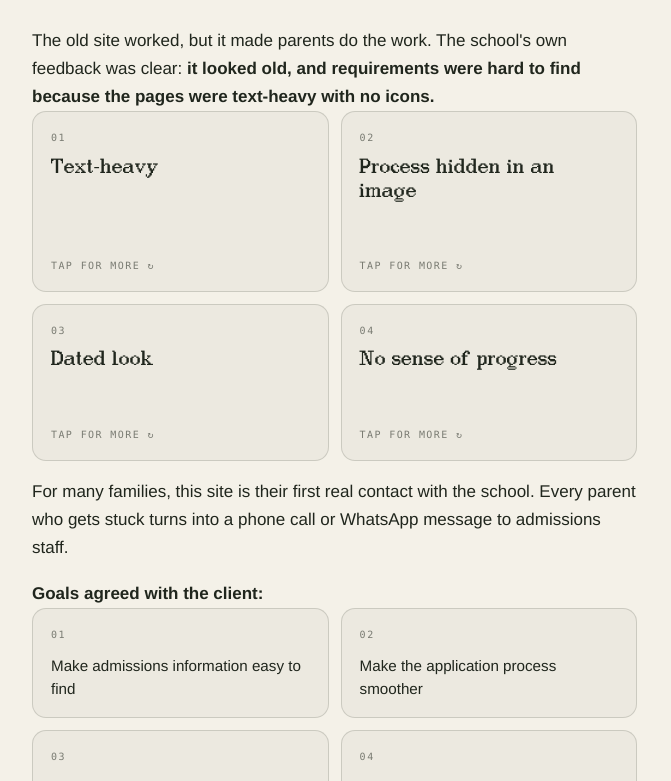
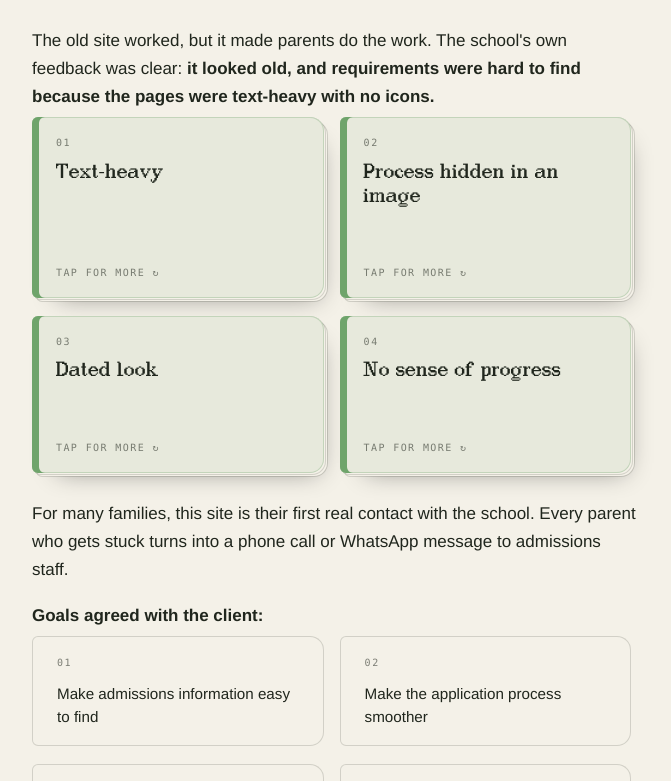
Before and after one commit to sumayyats/sumayya-portfolio, a Next.js app: page /case/asta in a window 1280 px wide. Shown: the part 1999-2780 px from the top of the page, without its empty margins (286-957 px from the left). Built offline with nearby package versions, Linux system fonts and the light colour scheme.

Commit message:
Flip cards: book covers that lift on hover and open on the spine
Co-Authored-By: Claude Opus 5.5 <noreply@anthropic.com>

```diff
--- a/src/app/globals.css
+++ b/src/app/globals.css
@@ -290,18 +290,22 @@ body {
   }
 }
 
-/* ── Flip cards: lists in the scroll view ────────────────────────────── */
+/* ── Flip cards: lists in the scroll view ────────────────────────────────
+   Each card is a small book: the front is a cover (spine strip on the left,
+   page-stack edge on the right) that lifts on hover like the books on the
+   shelf, and opens on its spine hinge to show the page underneath. */
 .prose-body .flip-grid {
   display: grid;
   grid-template-columns: repeat(auto-fill, minmax(min(100%, 15.5rem), 1fr));
-  gap: 12px;
+  gap: 18px 16px;
   margin: 0;
-  padding: 0;
+  padding: 6px 6px 10px 0;
   list-style: none;
 }
 .prose-body .flip-grid > li { margin: 0; padding: 0; }
 .prose-body .flip-grid > li::marker { content: none; }
 .flip-card {
+  position: relative;
   display: block;
   width: 100%;
   height: 100%;
@@ -311,37 +315,69 @@ body {
   font: inherit;
   color: inherit;
   text-align: left;
-  perspective: 1000px;
   cursor: pointer;
-  border-radius: 14px;
+  perspective: 1400px;
+  transition: transform 0.2s ease-out; /* the shelf's hover lift */
 }
-.flip-card:focus-visible { outline: 2px solid var(--accent); outline-offset: 3px; }
+.flip-card:not(.is-static):hover,
+.flip-card:not(.is-static):focus-visible { transform: translateY(-8px); }
+.flip-card:focus-visible { outline: 2px solid var(--accent); outline-offset: 4px; border-radius: 6px 14px 14px 6px; }
+/* grounding shadow, as under a lifted book */
+.flip-card::after {
+  content: "";
+  position: absolute;
+  left: 8%;
+  right: 8%;
+  bottom: -14px;
+  height: 16px;
+  border-radius: 50%;
+  background: rgba(0, 0, 0, 0.55);
+  filter: blur(12px);
+  opacity: 0;
+  transition: opacity 0.2s ease-out;
+  pointer-events: none;
+  z-index: -1;
+}
+.flip-card:not(.is-static):hover::after,
+.flip-card:not(.is-static):focus-visible::after { opacity: 0.55; }
 .flip-inner {
+  position: relative;
   display: grid;
   height: 100%;
-  transition: transform 0.6s cubic-bezier(0.2, 0.7, 0.2, 1);
   transform-style: preserve-3d;
 }
-.flip-card.is-flipped .flip-inner { transform: rotateY(180deg); }
 .flip-face {
   grid-area: 1 / 1; /* both faces share the cell: the card takes the taller one */
   display: flex;
   flex-direction: column;
   gap: 10px;
   min-height: 9.5rem;
-  padding: 18px 18px 16px;
-  border-radius: 14px;
+  padding: 18px 18px 16px 24px;
+  border-radius: 6px 14px 14px 6px;
+}
+/* the page underneath */
+.flip-back {
+  background: var(--paper);
   border: 1px solid var(--edge);
-  background: color-mix(in srgb, var(--ink) 4%, var(--paper));
+}
+/* the cover: spine strip, page-stack edge, drop shadow to the right */
+.flip-front {
+  z-index: 1;
+  background: color-mix(in srgb, var(--accent) 10%, var(--paper));
+  box-shadow:
+    inset 7px 0 0 var(--accent),
+    inset 0 0 0 1px color-mix(in srgb, var(--accent) 30%, transparent),
+    2px 2px 0 -1px var(--paper),
+    2px 2px 0 0 var(--edge),
+    4px 4px 0 -1px var(--paper),
+    4px 4px 0 0 var(--edge),
+    10px 14px 24px -16px rgba(0, 0, 0, 0.45);
+  transform-origin: 0 50%; /* hinged on the spine */
   backface-visibility: hidden;
   -webkit-backface-visibility: hidden;
+  transition: transform 0.75s cubic-bezier(0.2, 0.8, 0.2, 1); /* the shelf's spring, eased */
 }
-.flip-back {
-  transform: rotateY(180deg);
-  background: color-mix(in srgb, var(--accent) 12%, var(--paper));
-  border-color: color-mix(in srgb, var(--accent) 35%, transparent);
-}
-.flip-card:hover .flip-front { border-color: color-mix(in srgb, var(--ink) 30%, transparent); }
+.flip-card.is-flipped .flip-front { transform: rotateY(-180deg); }
 .flip-num { font-family: ui-monospace, "SF Mono", Menlo, monospace; font-size: 10px; letter-spacing: 0.16em; color: var(--ink-soft); }
 .flip-lead {
   flex: 1;
@@ -359,12 +395,11 @@ body {
   color: var(--ink-soft);
 }
 .flip-back-text { margin: 0; font-size: calc(0.95rem * var(--reading-scale)); line-height: 1.55; color: var(--ink); }
-.flip-card.is-static .flip-face { min-height: 0; }
+.flip-card.is-static { cursor: default; }
+.flip-card.is-static .flip-face { min-height: 0; background: var(--paper); border: 1px solid var(--edge); }
 @media (prefers-reduced-motion: reduce) {
-  /* no turn: the faces swap with a fade */
-  .flip-inner { transition: none; transform: none !important; }
-  .flip-face { transition: opacity 0.2s ease; }
-  .flip-back { transform: none; opacity: 0; }
-  .flip-card.is-flipped .flip-back { opacity: 1; }
-  .flip-card.is-flipped .flip-front { opacity: 0; }
+  /* no swing and no lift: the cover fades away instead */
+  .flip-card, .flip-card:hover, .flip-card:focus-visible { transform: none; }
+  .flip-front { transition: opacity 0.2s ease; }
+  .flip-card.is-flipped .flip-front { transform: none; opacity: 0; }
 }
```
